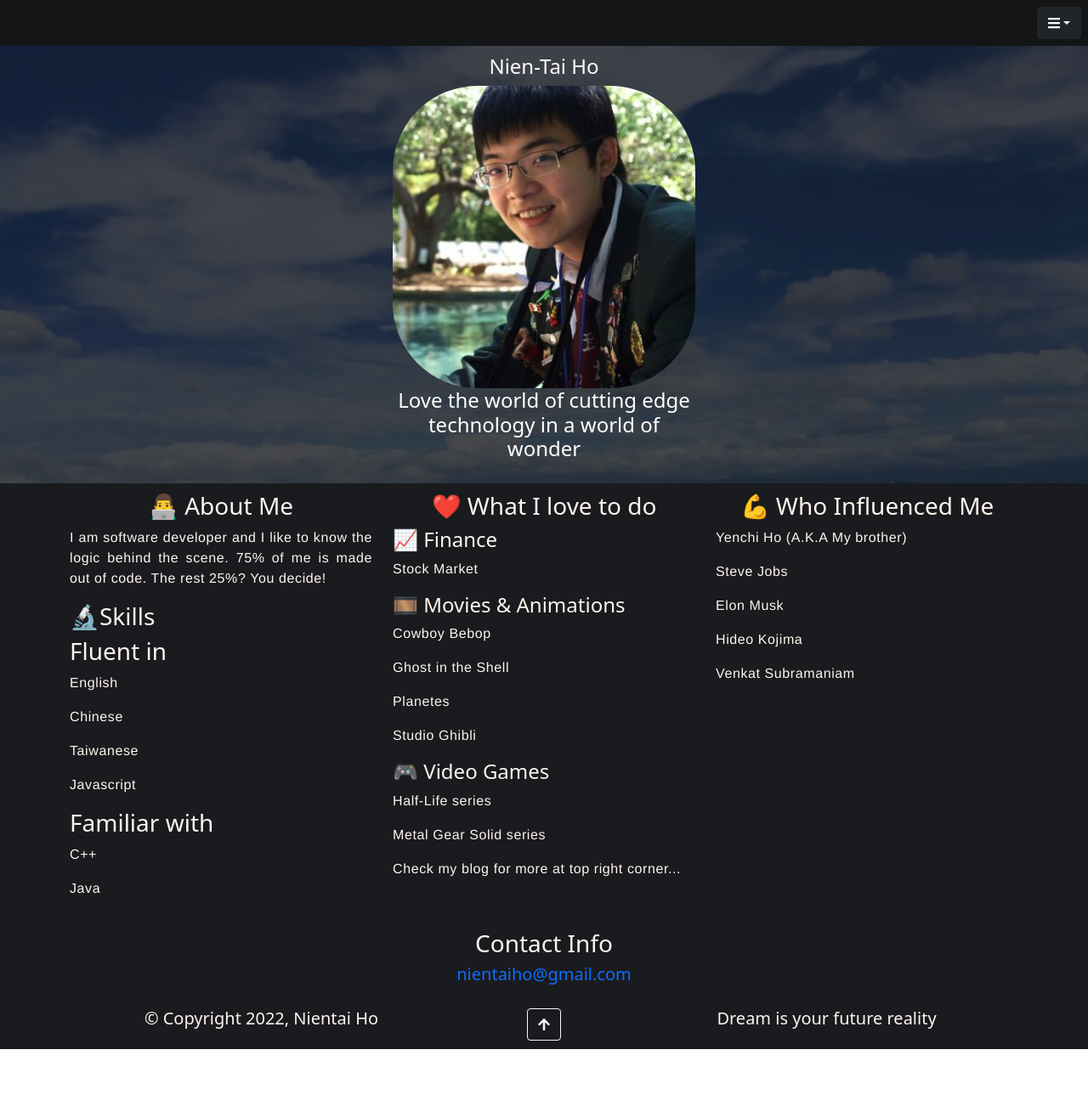
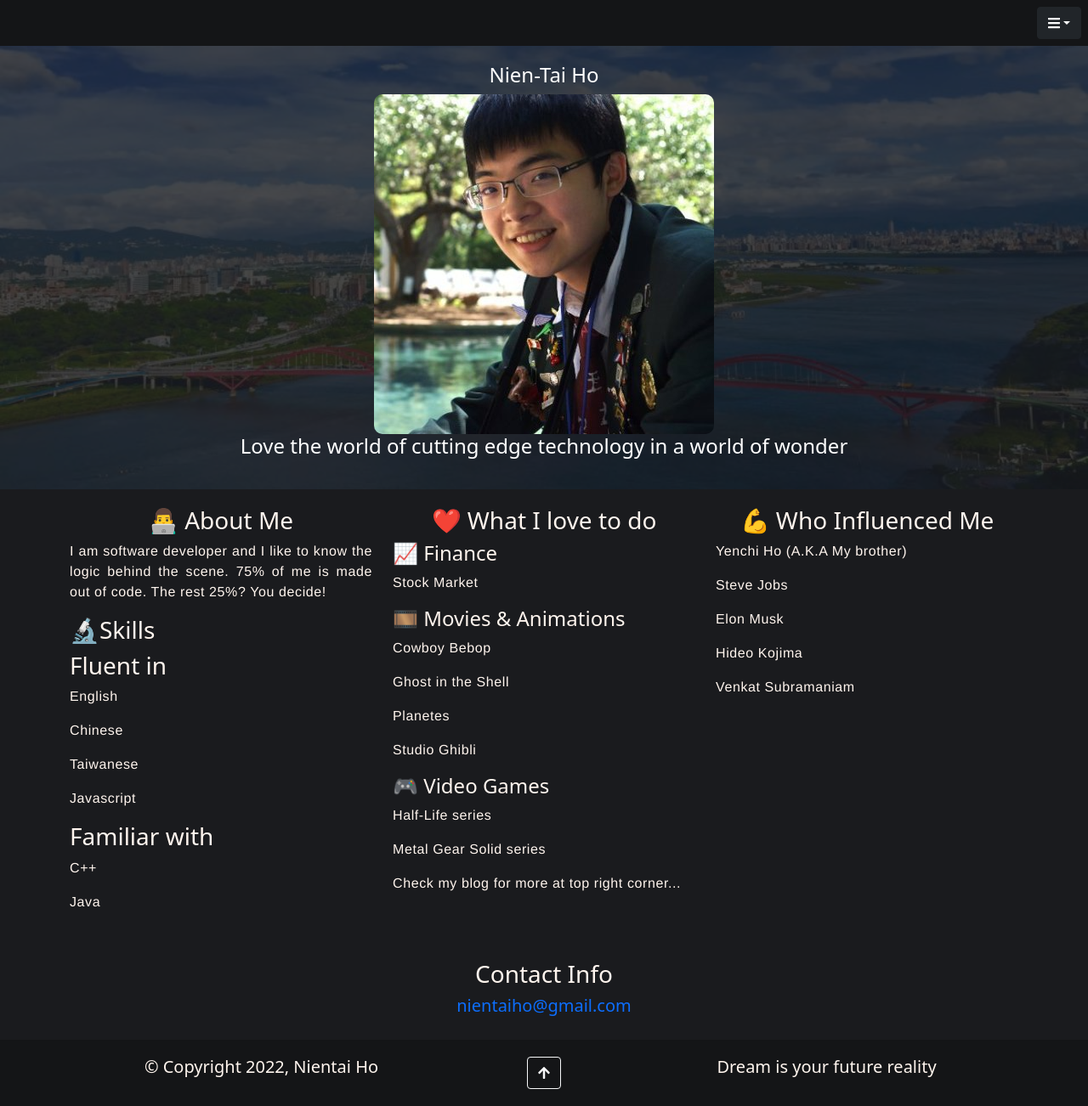
Before and after one commit to hntddt123/MyPersonalWebPageReact, a React (Create React App) app: page / in a window 1280 px wide. Shown: the whole page at 85% size. Before the commit the page ends 1235 px from the top, so only its background shows below. Built offline with nearby package versions, Linux system fonts and the light colour scheme; the HTML template or start-up script is replaced by a standard one.

Commit message:
Updated overlay background position and bg2

```diff
--- a/src/components/Footer.js
+++ b/src/components/Footer.js
@@ -5,7 +5,7 @@ import { faArrowUp } from '@fortawesome/free-solid-svg-icons';
 
 function Footer() {
   return (
-    <div className="bgDark">
+    <div className="bgDark2">
       <div className="container">
         <Row className="row">
           <Col xs={5} className="text-center">
--- a/src/components/Profile.js
+++ b/src/components/Profile.js
@@ -17,15 +17,11 @@ function Profile() {
           </div>
           {/* Second Row */}
           <div className="row">
-            <div className="col-md-4">
-            </div>
-            <div className="col-md-4 text-center">
-              <img className="img-fluid" src={myWebPic} alt="MyPic" style={{ borderRadius: 100 }} />
+            <div className="col-md-12 text-center">
+              <img className="img-fluid" src={myWebPic} alt="MyPic" style={{ borderRadius: 10 }} />
               <h4 style={{ color: 'white' }}>
                 <blockquote>Love the world of cutting edge technology in a world of wonder</blockquote>
               </h4>
-            </div>
-            <div className="col-md-4">
             </div>
           </div>
         </div>
--- a/src/styles/App.css
+++ b/src/styles/App.css
@@ -16,10 +16,16 @@ p {
   background-image: url("../images/Taipei.jpg");
   background-size: cover;
   background-repeat: no-repeat;
+  background-position: 0% 70%;
 }
 
 .bgDark {
   background-color: #1A1B1E;
+  color: #FFF5EE;
+}
+
+.bgDark2 {
+  background-color: #141517;
   color: #FFF5EE;
 }
 
@@ -29,8 +35,8 @@ p {
 }
 
 .container {
-  padding-top: 10px;
-  padding-bottom: 10px;
+  padding-top: 20px;
+  padding-bottom: 20px;
 }
 
 .dropdown-menu {
@@ -47,11 +53,6 @@ p {
   background-color: #141517;
 }
 
-.img-circle {
-  padding-top: 10px;
-  padding-bottom: 30px;
-}
-
 .overlay {
   background-color: rgba(26, 27, 30, 0.8);
 }
```
